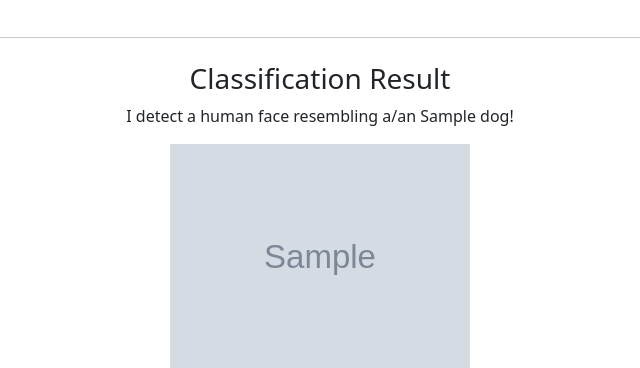
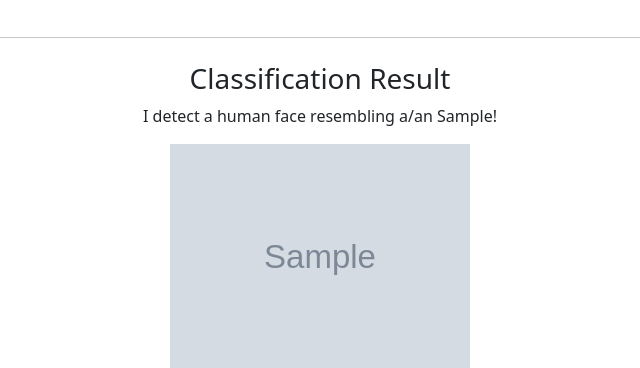
Before and after one commit to cmeng94/dog-breed-classifier, a Flask app: template app/templates/go.html in a window 1280 px wide. Shown: the part 323-691 px from the top of the page, without its empty margins (320-960 px from the left). Run offline with Flask 2, Linux system fonts and the light colour scheme; the template is opened without the code that fills it: most values are stand-ins (such as "Sample title", 1, 10 or a date in 2020); grey boxes marked "Sample" are stand-in pictures; some libraries are stand-ins or nearby versions.

Commit message:
some updates

```diff
--- a/app/templates/go.html
+++ b/app/templates/go.html
@@ -9,9 +9,9 @@
             <p class="text-center"> Sorry, I can only classify a dog or a human! </p>
         {% else %}
             {% if classification_result[0]=='dog' %}
-                <p class="text-center"> I detect a/an {{ classification_result[1]|safe }} dog! </p>
+                <p class="text-center"> I detect a/an {{ classification_result[1]|safe }}! </p>
             {% else %}
-                <p class="text-center"> I detect a human face resembling a/an {{ classification_result[1]|safe }} dog! </p>
+                <p class="text-center"> I detect a human face resembling a/an {{ classification_result[1]|safe }}! </p>
             {% endif %}
         {% endif %}
         <div style="text-align: center;" class="mb-5">
```
Also changed, not shown: README.md, app_preparation/images/Akita.jpg (renamed from app_preparation/images/Akita_00220.jpg), 2 other files.
